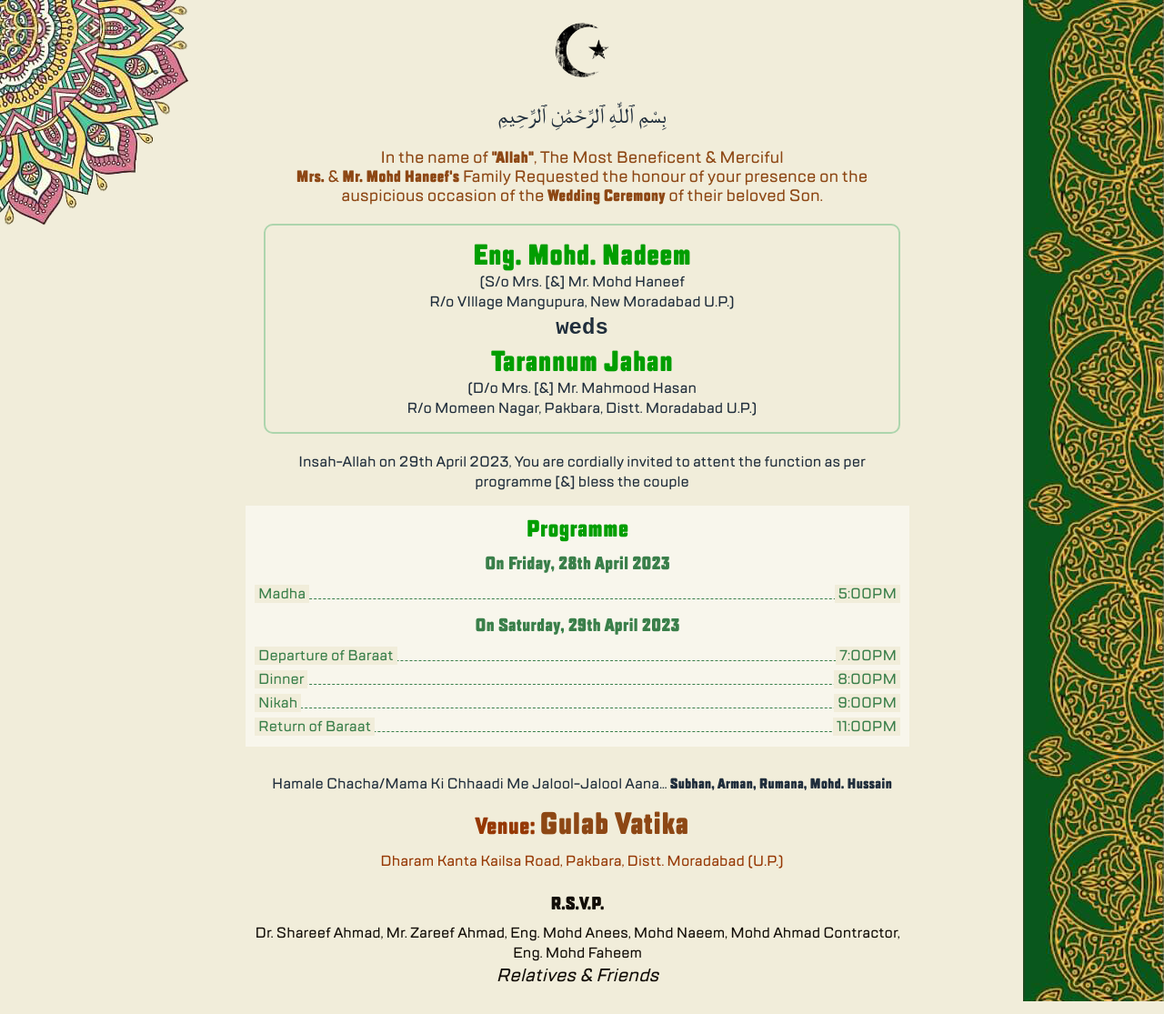
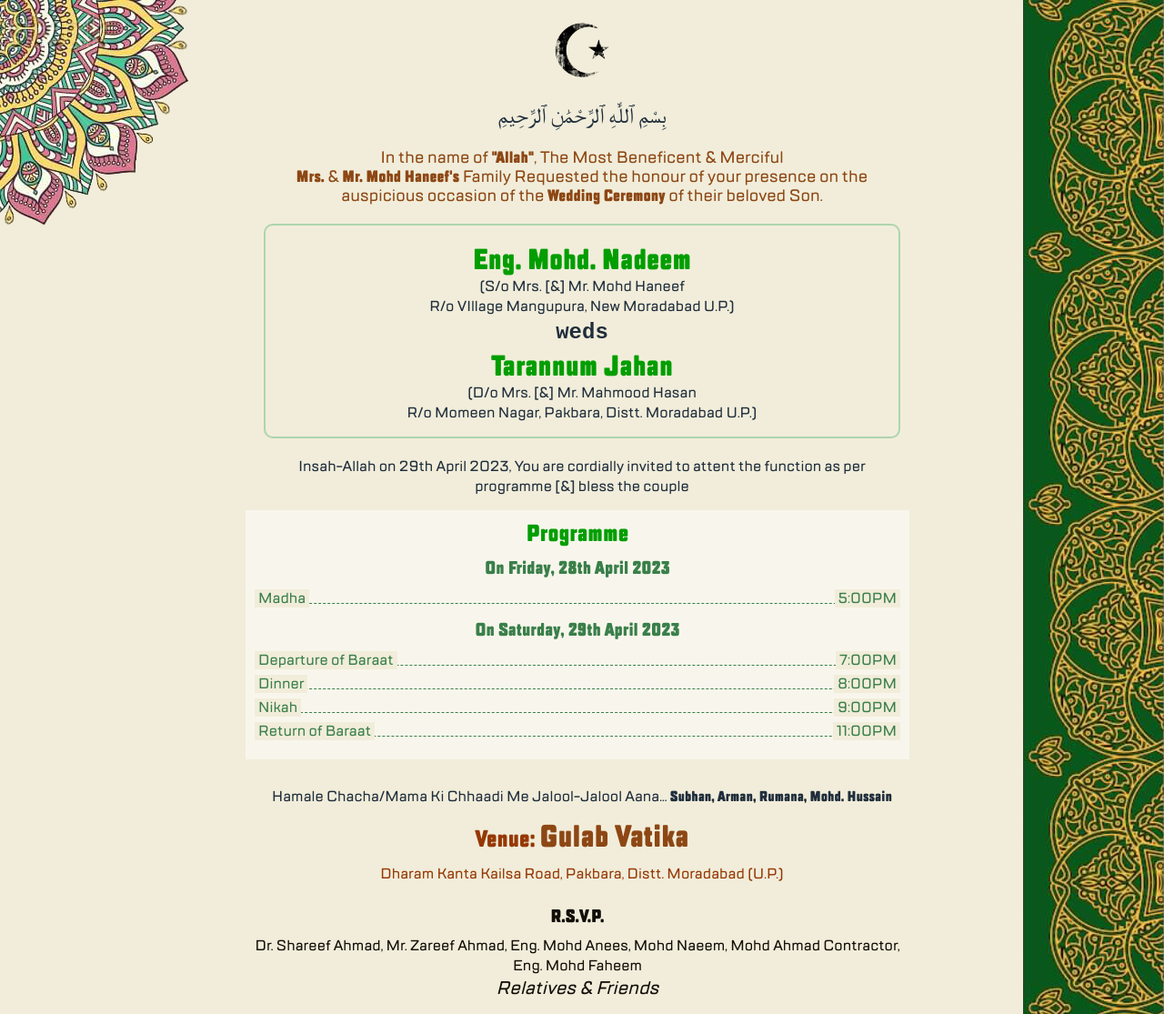
Before and after one commit to muhdanees/weddingnadeem, a plain HTML site: page index.html in a window 1280 px wide. Shown: the whole page at 91% size. Drawn offline with Linux system fonts and the light colour scheme.

Commit message:
Update style.css

```diff
--- a/css/style.css
+++ b/css/style.css
@@ -153,7 +153,7 @@ html {
   height: 100%;
 }
 body {
-  padding: 15px 50px 50px 20px;
+  padding: 15px 50px 20px 20px;
   text-align: center;
   background-color: #f1edda;
   color: #202e3c;
@@ -191,7 +191,7 @@ img {
 }
 .program {
   color: #3a7f4a;
-  padding: 12px 10px 1px;
+  padding: 12px 10px 10px;
   background-color: #ffffff80;
   margin-bottom: 30px;
   margin-left: -20px;
@@ -249,7 +249,7 @@ li.heading {
 .grom-details {
   border: 2px solid #add5ad;
   border-radius: 10px;
-  padding: 15px 10px 10px;
+  padding: 20px 10px 10px;
   margin-bottom: 20px;
 }
 .grom-details p {
```
